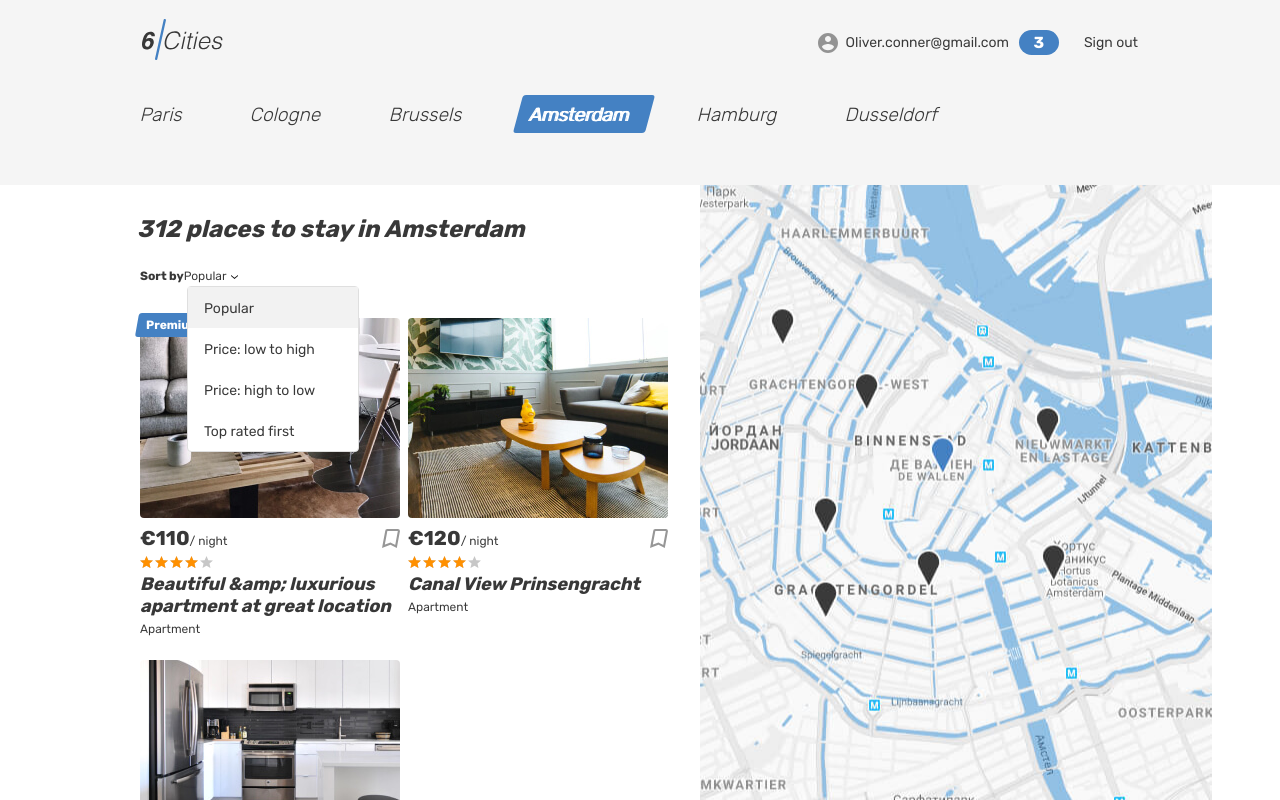
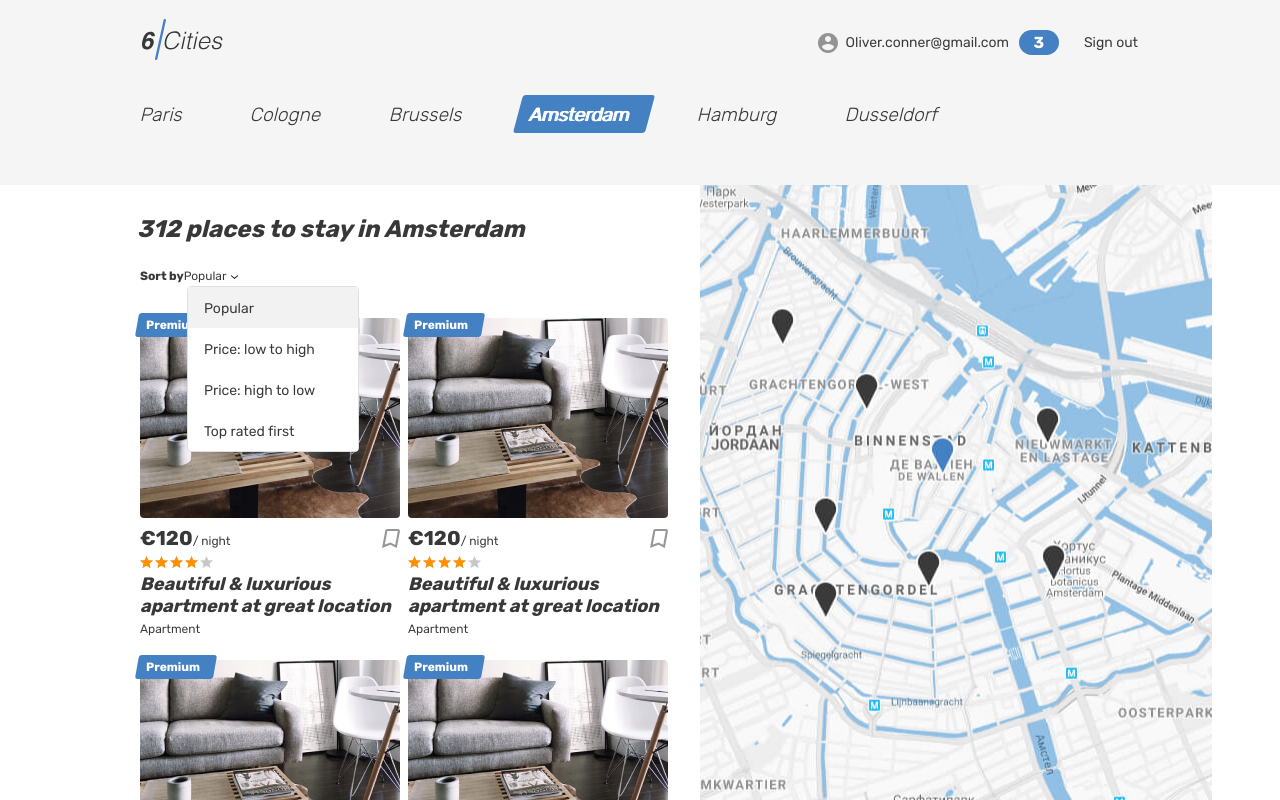
Before and after one commit to htmlacademy-react/2574247-six-cities-3, a React (Vite) app: page / in a window 1280 px wide. Built offline with nearby package versions, Linux system fonts and the light colour scheme.

Commit message:
изменил карточку

```diff
--- a/src/components/app/app.tsx
+++ b/src/components/app/app.tsx
@@ -1,8 +1,12 @@
 import MainPage from '../../pages/main-pages/main-pages';
 
-function App() {
+type AppProps = {
+  numbersOfCards: number;
+}
+
+function App({numbersOfCards}: AppProps) {
   return(
-    <MainPage />
+    <MainPage numbersOfCards={ numbersOfCards} />
   );
 }
 
--- a/src/components/offer-card/offer-card.tsx
+++ b/src/components/offer-card/offer-card.tsx
@@ -1,30 +1,19 @@
-
-export type OfferCardProps = {
-  img: string;
-  isPremium?: boolean;
-  price: number;
-  rating: number;
-  title: string;
-  type: string;
-  id: number;
-};
-
-function OfferCard({ img, price, title, type, isPremium, rating, id }: OfferCardProps) {
+function OfferCard() {
   return (
     <article className="cities__card place-card">
-      {isPremium &&
+
       <div className="place-card__mark">
         <span>Premium</span>
-      </div>}
+      </div>
       <div className="cities__image-wrapper place-card__image-wrapper">
         <a href="#">
-          <img className="place-card__image" src={img} width="260" height="200" alt="Place image"/>
+          <img className="place-card__image" src="img/apartment-01.jpg" width="260" height="200" alt="Place image"/>
         </a>
       </div>
       <div className="place-card__info">
         <div className="place-card__price-wrapper">
           <div className="place-card__price">
-            <b className="place-card__price-value">&euro;{price}</b>
+            <b className="place-card__price-value">&euro;120</b>
             <span className="place-card__price-text">&#47;&nbsp;night</span>
           </div>
           <button className="place-card__bookmark-button button" type="button">
@@ -37,13 +26,13 @@ function OfferCard({ img, price, title, type, isPremium, rating, id }: OfferCard
         <div className="place-card__rating rating">
           <div className="place-card__stars rating__stars">
             <span style={{width: '80%'}}></span>
-            <span className="visually-hidden">{rating}</span>
+            <span className="visually-hidden">Rating</span>
           </div>
         </div>
         <h2 className="place-card__name">
-          <a href={`#offer-${id}`}>{title}</a>
+          <a href="#">Beautiful &amp; luxurious apartment at great location</a>
         </h2>
-        <p className="place-card__type">{type}</p>
+        <p className="place-card__type">Apartment</p>
       </div>
     </article>
   );
--- /dev/null
+++ b/src/const.ts
@@ -0,0 +1,17 @@
+const NumbersOfCards = 5;
+
+enum AppRoute {
+  Root = '/',
+  Login = '/login',
+  Favorites = '/favorites',
+  Offer = '/offer',
+  Page404 = '/*',
+}
+
+enum AuthorizationStatus {
+  Auth = 'AUTH',
+  NoAuth = 'NO_AUTN',
+  Unknown = 'UNKNOWN',
+}
+
+export { NumbersOfCards, AppRoute, AuthorizationStatus };
--- a/src/index.tsx
+++ b/src/index.tsx
@@ -1,6 +1,7 @@
 import React from 'react';
 import ReactDOM from 'react-dom/client';
 import App from './components/app/app';
+import { NumbersOfCards} from './const'
 
 const root = ReactDOM.createRoot(
   document.getElementById('root') as HTMLElement
@@ -8,6 +9,6 @@ const root = ReactDOM.createRoot(
 
 root.render(
   <React.StrictMode>
-    <App/>
+    <App numbersOfCards={ NumbersOfCards} />
   </React.StrictMode>
 );
--- a/src/pages/main-pages/main-pages.tsx
+++ b/src/pages/main-pages/main-pages.tsx
@@ -1,10 +1,8 @@
 import OfferCard from '../../components/offer-card/offer-card';
-import { cards } from '../../components/offer-card/card-data';
 import Header from '../../components/header/header';
 
-function MainPage(){
+function MainPage({ numbersOfCards }){
   return (
-
     <div className="page page--gray page--main">
 
       <Header/>
@@ -68,20 +66,9 @@ function MainPage(){
                 </ul>
               </form>
               <div className="cities__places-list places__list tabs__content">
-                {cards.map((card) =>(
-                  <OfferCard
-                    key={card.id}
-                    img={card.img}
-                    price={card.price}
-                    title={card.title}
-                    type={card.type}
-                    isPremium={card.isPremium}
-                    rating={card.rating}
-                    id={card.id}
-                  />
-                ))}
-
-
+                {
+                  Array.from({ length: numbersOfCards }, (_, index) => <OfferCard key = { index } />)
+                }
               </div>
             </section>
             <div className="cities__right-section">
```
